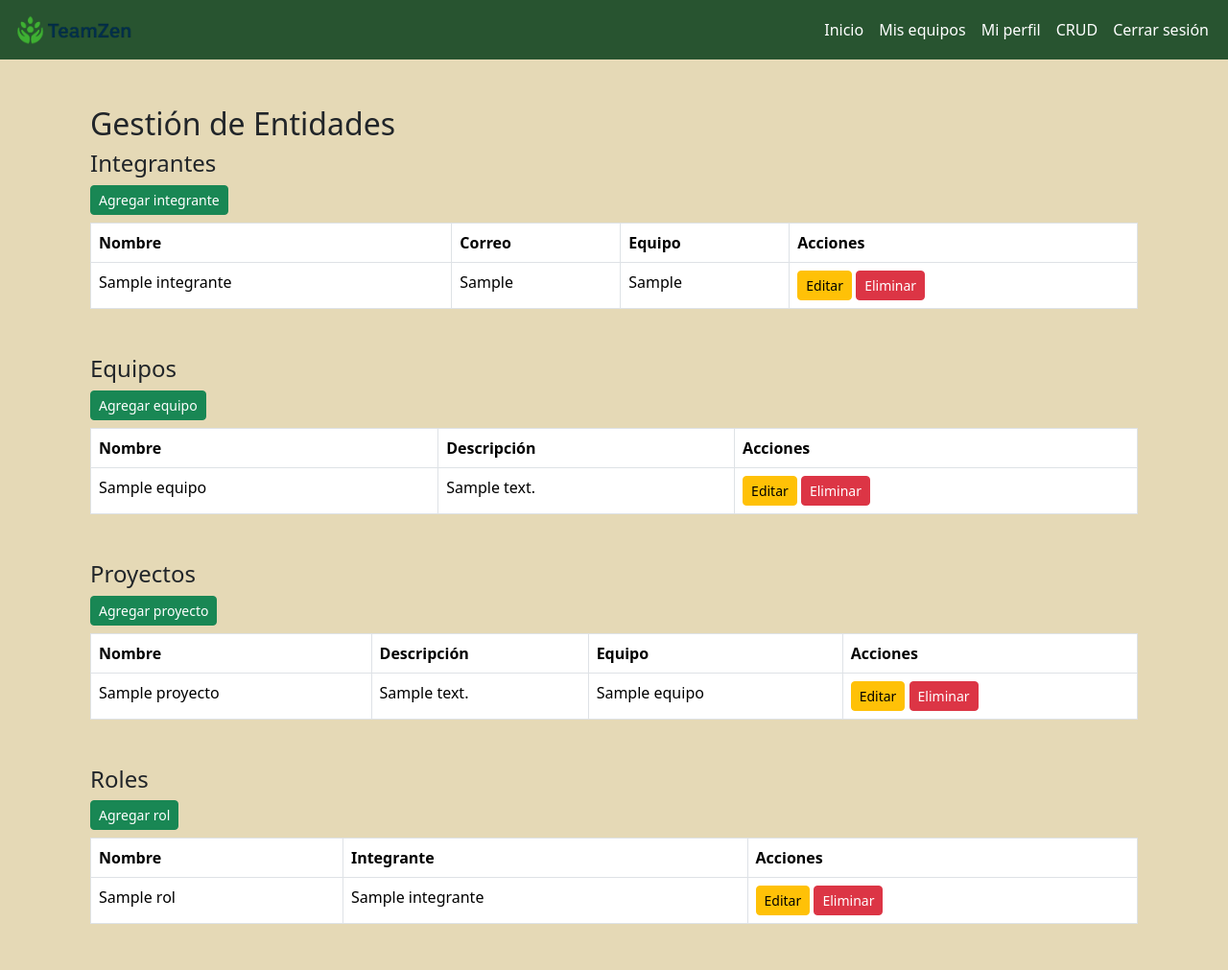
After one commit to akabenjaboi/TeamZen-PMV, a Django app: page /equipos/crud/ in a window 1280 px wide. The commit adds this page. Shown: the whole page at 96% size. Run offline with Django 5.2, Linux system fonts and the light colour scheme; a user stored in the database is signed in; tables that the repository leaves empty hold one stand-in row (values such as "Sample post").

Commit message:
Implement CRUD functionality for Integrante, Equipo, Proyecto, and Rol models with corresponding views and templates

```diff
--- a/intrucciones.txt
+++ b/intrucciones.txt
@@ -32,3 +32,8 @@ ejecuta con python manage.py poblar_demo
 
 super user: admin
 contraseña: admin123
+
+Demo
+demo@demo.cl
+Empleado
+demouser123
--- a/teams/models.py
+++ b/teams/models.py
@@ -36,3 +36,34 @@ class TeamMembershipRequest(models.Model):
 
     def __str__(self):
         return f"{self.user.username} -> {self.team.name} ({self.status})"
+
+
+class Equipo(models.Model):
+    nombre = models.CharField(max_length=100)
+    descripcion = models.TextField()
+
+    def __str__(self):
+        return self.nombre
+
+class Integrante(models.Model):
+    nombre = models.CharField(max_length=100)
+    correo = models.EmailField()
+    equipo = models.CharField(max_length=100)
+
+    def __str__(self):
+        return self.nombre
+
+class Proyecto(models.Model):
+    nombre = models.CharField(max_length=100)
+    descripcion = models.TextField()
+    equipo = models.ForeignKey(Equipo, on_delete=models.CASCADE)
+
+    def __str__(self):
+        return self.nombre
+
+class Rol(models.Model):
+    nombre = models.CharField(max_length=100)
+    integrante = models.ForeignKey(Integrante, on_delete=models.CASCADE)
+
+    def __str__(self):
+        return self.nombre
--- a/teams/urls.py
+++ b/teams/urls.py
@@ -9,4 +9,24 @@ urlpatterns = [
     path('mis-solicitudes/', views.my_requests_view, name='my_requests'),
     path('mis-equipos/', views.my_teams_view, name='my_teams'),
     path('mbi/personal/result/<int:result_id>/', views.mbi_result_user, name='mbi_result_user'),
+    path('crud/', views.crud_menu_view, name='crud'),
+      # Integrante
+    path('crud/integrantes/create/', views.integrante_create_view, name='integrante_create'),
+    path('crud/integrantes/<int:pk>/edit/', views.integrante_update_view, name='integrante_update'),
+    path('crud/integrantes/<int:pk>/delete/', views.integrante_delete_view, name='integrante_delete'),
+
+    # Equipo
+    path('crud/equipos/create/', views.equipo_create_view, name='equipo_create'),
+    path('crud/equipos/<int:pk>/edit/', views.equipo_update_view, name='equipo_update'),
+    path('crud/equipos/<int:pk>/delete/', views.equipo_delete_view, name='equipo_delete'),
+
+    # Proyecto
+    path('crud/proyectos/create/', views.proyecto_create_view, name='proyecto_create'),
+    path('crud/proyectos/<int:pk>/edit/', views.proyecto_update_view, name='proyecto_update'),
+    path('crud/proyectos/<int:pk>/delete/', views.proyecto_delete_view, name='proyecto_delete'),
+
+    # Rol
+    path('crud/roles/create/', views.rol_create_view, name='rol_create'),
+    path('crud/roles/<int:pk>/edit/', views.rol_update_view, name='rol_update'),
+    path('crud/roles/<int:pk>/delete/', views.rol_delete_view, name='rol_delete'),
 ]
--- a/teams/views.py
+++ b/teams/views.py
@@ -6,6 +6,8 @@ from mbi.models import MBIResult
 
 from .forms import TeamCreateForm, JoinTeamForm
 from .models import Team, TeamInviteCode, TeamMembershipRequest
+from .models import Integrante, Equipo, Proyecto, Rol
+from .forms import IntegranteForm, EquipoForm, ProyectoForm, RolForm
 
 @login_required
 def create_team_view(request):
@@ -146,3 +148,117 @@ def mbi_result_user(request, result_id):
     result = get_object_or_404(MBIResult, id=result_id, user=request.user, team__isnull=True)
     # ...otros cálculos...
     return render(request, 'mbi/mbi_result.html', {'result': result})
+
+# Menú principal CRUD
+@login_required
+def crud_menu_view(request):
+    return render(request, 'crud/crud_menu.html', {
+        'integrantes': Integrante.objects.all(),
+        'equipos': Equipo.objects.all(),
+        'proyectos': Proyecto.objects.all(),
+        'roles': Rol.objects.all(),
+    })
+
+# CRUD Integrante
+@login_required
+def integrante_create_view(request):
+    form = IntegranteForm(request.POST or None)
+    if form.is_valid():
+        form.save()
+        return redirect('crud')
+    return render(request, 'crud/integrante_form.html', {'form': form, 'accion': 'Agregar'})
+
+@login_required
+def integrante_update_view(request, pk):
+    integrante = get_object_or_404(Integrante, pk=pk)
+    form = IntegranteForm(request.POST or None, instance=integrante)
+    if form.is_valid():
+        form.save()
+        return redirect('crud')
+    return render(request, 'crud/integrante_form.html', {'form': form, 'accion': 'Editar'})
+
+@login_required
+def integrante_delete_view(request, pk):
+    integrante = get_object_or_404(Integrante, pk=pk)
+    if request.method == 'POST':
+        integrante.delete()
+        return redirect('crud')
+    return render(request, 'crud/integrante_confirm_delete.html', {'integrante': integrante})
+
+# CRUD Equipo
+@login_required
+def equipo_create_view(request):
+    form = EquipoForm(request.POST or None)
+    if form.is_valid():
+        form.save()
+        return redirect('crud')
+    return render(request, 'crud/equipo_form.html', {'form': form, 'accion': 'Agregar'})
+
+@login_required
+def equipo_update_view(request, pk):
+    equipo = get_object_or_404(Equipo, pk=pk)
+    form = EquipoForm(request.POST or None, instance=equipo)
+    if form.is_valid():
+        form.save()
+        return redirect('crud')
+    return render(request, 'crud/equipo_form.html', {'form': form, 'accion': 'Editar'})
+
+@login_required
+def equipo_delete_view(request, pk):
+    equipo = get_object_or_404(Equipo, pk=pk)
+    if request.method == 'POST':
+        equipo.delete()
+        return redirect('crud')
+    return render(request, 'crud/equipo_confirm_delete.html', {'equipo': equipo})
+
+# CRUD Proyecto
+@login_required
+def proyecto_create_view(request):
+    form = ProyectoForm(request.POST or None)
+    if form.is_valid():
+        form.save()
+        return redirect('crud')
+    return render(request, 'crud/proyecto_form.html', {'form': form, 'accion': 'Agregar'})
+
+@login_required
+def proyecto_update_view(request, pk):
+    proyecto = get_object_or_404(Proyecto, pk=pk)
+    form = ProyectoForm(request.POST or None, instance=proyecto)
+    if form.is_valid():
+        form.save()
+        return redirect('crud')
+    return render(request, 'crud/proyecto_form.html', {'form': form, 'accion': 'Editar'})
+
+@login_required
+def proyecto_delete_view(request, pk):
+    proyecto = get_object_or_404(Proyecto, pk=pk)
+    if request.method == 'POST':
+        proyecto.delete()
+        return redirect('crud')
+    return render(request, 'crud/proyecto_confirm_delete.html', {'proyecto': proyecto})
+
+# CRUD Rol
+@login_required
+def rol_create_view(request):
+    form = RolForm(request.POST or None)
+    if form.is_valid():
+        form.save()
+        return redirect('crud')
+    return render(request, 'crud/rol_form.html', {'form': form, 'accion': 'Agregar'})
+
+@login_required
+def rol_update_view(request, pk):
+    rol = get_object_or_404(Rol, pk=pk)
+    form = RolForm(request.POST or None, instance=rol)
+    if form.is_valid():
+        form.save()
+        return redirect('crud')
+    return render(request, 'crud/rol_form.html', {'form': form, 'accion': 'Editar'})
+
+@login_required
+def rol_delete_view(request, pk):
+    rol = get_object_or_404(Rol, pk=pk)
+    if request.method == 'POST':
+        rol.delete()
+        return redirect('crud')
+    return render(request, 'crud/rol_confirm_delete.html', {'rol': rol})
--- a/templates/base/base.html
+++ b/templates/base/base.html
@@ -45,6 +45,9 @@
                             <a class="nav-link text-white" href="{% url 'profile' %}">Mi perfil</a>
                         </li>
                         <li class="nav-item">
+                            <a class="nav-link text-white" href="{% url 'crud' %}">CRUD</a>
+                        </li>
+                        <li class="nav-item">
                             <a class="nav-link text-white" href="{% url 'logout' %}">Cerrar sesión</a>
                         </li>
                     {% else %}
--- /dev/null
+++ b/templates/crud/crud_menu.html
@@ -0,0 +1,126 @@
+{% extends 'base/base.html' %}
+{% block content %}
+<div class="container mt-5">
+    <h2>Gestión de Entidades</h2>
+
+    <!-- CRUD Integrantes -->
+    <div class="mb-5">
+        <h4>Integrantes</h4>
+        <a href="{% url 'integrante_create' %}" class="btn btn-success btn-sm mb-2">Agregar integrante</a>
+        <table class="table table-bordered">
+            <thead>
+                <tr>
+                    <th>Nombre</th>
+                    <th>Correo</th>
+                    <th>Equipo</th>
+                    <th>Acciones</th>
+                </tr>
+            </thead>
+            <tbody>
+                {% for integrante in integrantes %}
+                <tr>
+                    <td>{{ integrante.nombre }}</td>
+                    <td>{{ integrante.correo }}</td>
+                    <td>{{ integrante.equipo }}</td>
+                    <td>
+                        <a href="{% url 'integrante_update' integrante.pk %}" class="btn btn-warning btn-sm">Editar</a>
+                        <a href="{% url 'integrante_delete' integrante.pk %}" class="btn btn-danger btn-sm">Eliminar</a>
+                    </td>
+                </tr>
+                {% empty %}
+                <tr><td colspan="4">No hay integrantes.</td></tr>
+                {% endfor %}
+            </tbody>
+        </table>
+    </div>
+
+    <!-- CRUD Equipos -->
+    <div class="mb-5">
+        <h4>Equipos</h4>
+        <a href="{% url 'equipo_create' %}" class="btn btn-success btn-sm mb-2">Agregar equipo</a>
+        <table class="table table-bordered">
+            <thead>
+                <tr>
+                    <th>Nombre</th>
+                    <th>Descripción</th>
+                    <th>Acciones</th>
+                </tr>
+            </thead>
+            <tbody>
+                {% for equipo in equipos %}
+                <tr>
+                    <td>{{ equipo.nombre }}</td>
+                    <td>{{ equipo.descripcion }}</td>
+                    <td>
+                        <a href="{% url 'equipo_update' equipo.pk %}" class="btn btn-warning btn-sm">Editar</a>
+                        <a href="{% url 'equipo_delete' equipo.pk %}" class="btn btn-danger btn-sm">Eliminar</a>
+                    </td>
+                </tr>
+                {% empty %}
+                <tr><td colspan="3">No hay equipos.</td></tr>
+                {% endfor %}
+            </tbody>
+        </table>
+    </div>
+
+    <!-- CRUD Proyectos -->
+    <div class="mb-5">
+        <h4>Proyectos</h4>
+        <a href="{% url 'proyecto_create' %}" class="btn btn-success btn-sm mb-2">Agregar proyecto</a>
+        <table class="table table-bordered">
+            <thead>
+                <tr>
+                    <th>Nombre</th>
+                    <th>Descripción</th>
+                    <th>Equipo</th>
+                    <th>Acciones</th>
+                </tr>
+            </thead>
+            <tbody>
+                {% for proyecto in proyectos %}
+                <tr>
+                    <td>{{ proyecto.nombre }}</td>
+                    <td>{{ proyecto.descripcion }}</td>
+                    <td>{{ proyecto.equipo }}</td>
+                    <td>
+                        <a href="{% url 'proyecto_update' proyecto.pk %}" class="btn btn-warning btn-sm">Editar</a>
+                        <a href="{% url 'proyecto_delete' proyecto.pk %}" class="btn btn-danger btn-sm">Eliminar</a>
+                    </td>
+                </tr>
+                {% empty %}
+                <tr><td colspan="4">No hay proyectos.</td></tr>
+                {% endfor %}
+            </tbody>
+        </table>
+    </div>
+
+    <!-- CRUD Roles -->
+    <div class="mb-5">
+        <h4>Roles</h4>
+        <a href="{% url 'rol_create' %}" class="btn btn-success btn-sm mb-2">Agregar rol</a>
+        <table class="table table-bordered">
+            <thead>
+                <tr>
+                    <th>Nombre</th>
+                    <th>Integrante</th>
+                    <th>Acciones</th>
+                </tr>
+            </thead>
+            <tbody>
+                {% for rol in roles %}
+                <tr>
+                    <td>{{ rol.nombre }}</td>
+                    <td>{{ rol.integrante }}</td>
+                    <td>
+                        <a href="{% url 'rol_update' rol.pk %}" class="btn btn-warning btn-sm">Editar</a>
+                        <a href="{% url 'rol_delete' rol.pk %}" class="btn btn-danger btn-sm">Eliminar</a>
+                    </td>
+                </tr>
+                {% empty %}
+                <tr><td colspan="3">No hay roles.</td></tr>
+                {% endfor %}
+            </tbody>
+        </table>
+    </div>
+</div>
+{% endblock %}
```
Also changed, not shown: TeamZenPMV/settings.py (+18 -2 lines), teams/forms.py (+23 -1 lines), templates/crud/equipo_confirm_delete.html (added, +12 -0 lines), templates/crud/equipo_form.html (added, +12 -0 lines), templates/crud/integrante_confirm_delete.html (added, +13 -0 lines), templates/crud/integrante_form.html (added, +12 -0 lines), templates/crud/integrante_list.html (added, +32 -0 lines), templates/crud/proyecto_confirm_delete.html (added, +12 -0 lines), templates/crud/proyecto_form.html (added, +12 -0 lines), templates/crud/rol_confirm_delete.html (added, +12 -0 lines), templates/crud/rol_form.html (added, +12 -0 lines), teams/migrations/0002_integrante.py (added), teams/migrations/0003_equipo_proyecto_rol.py (added).
